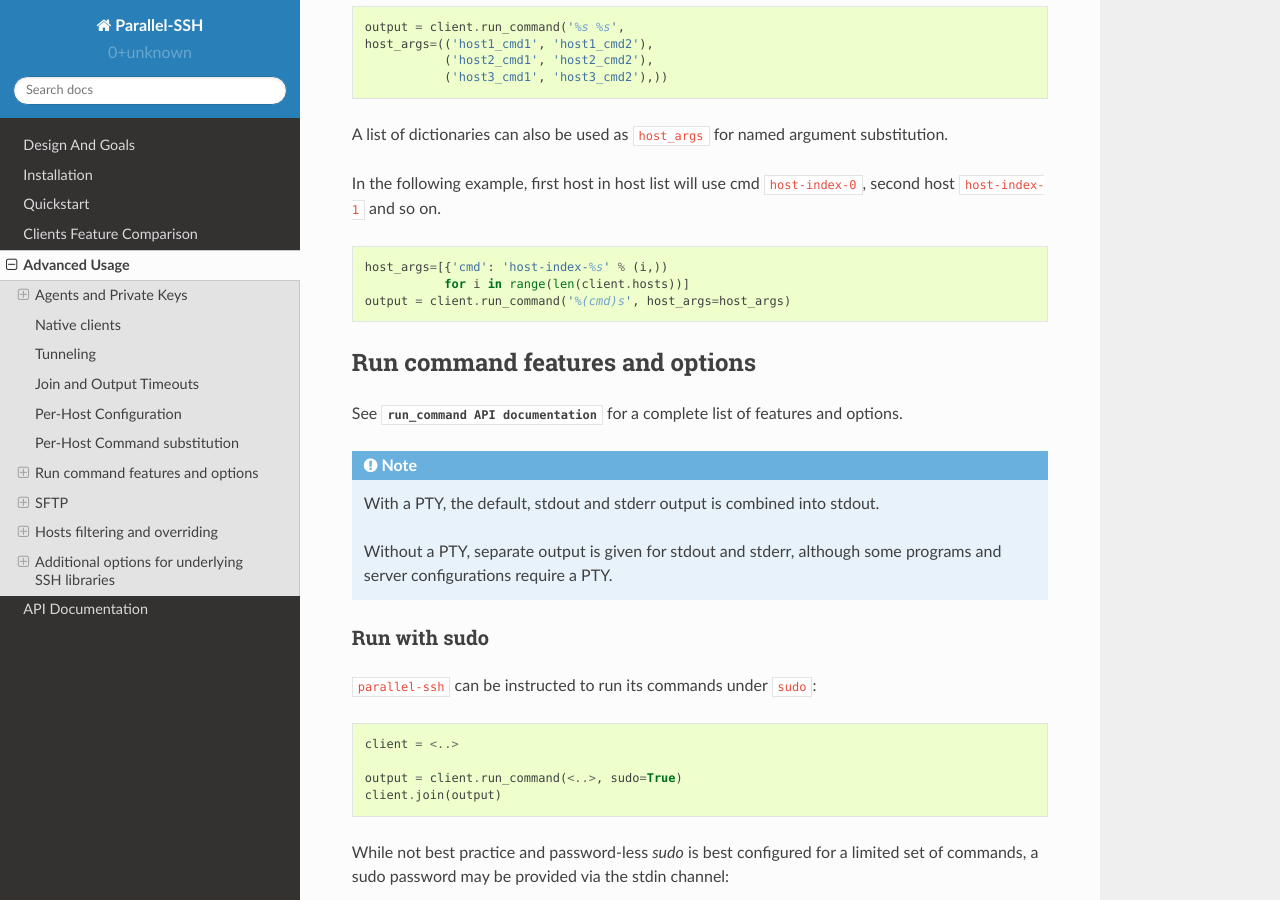
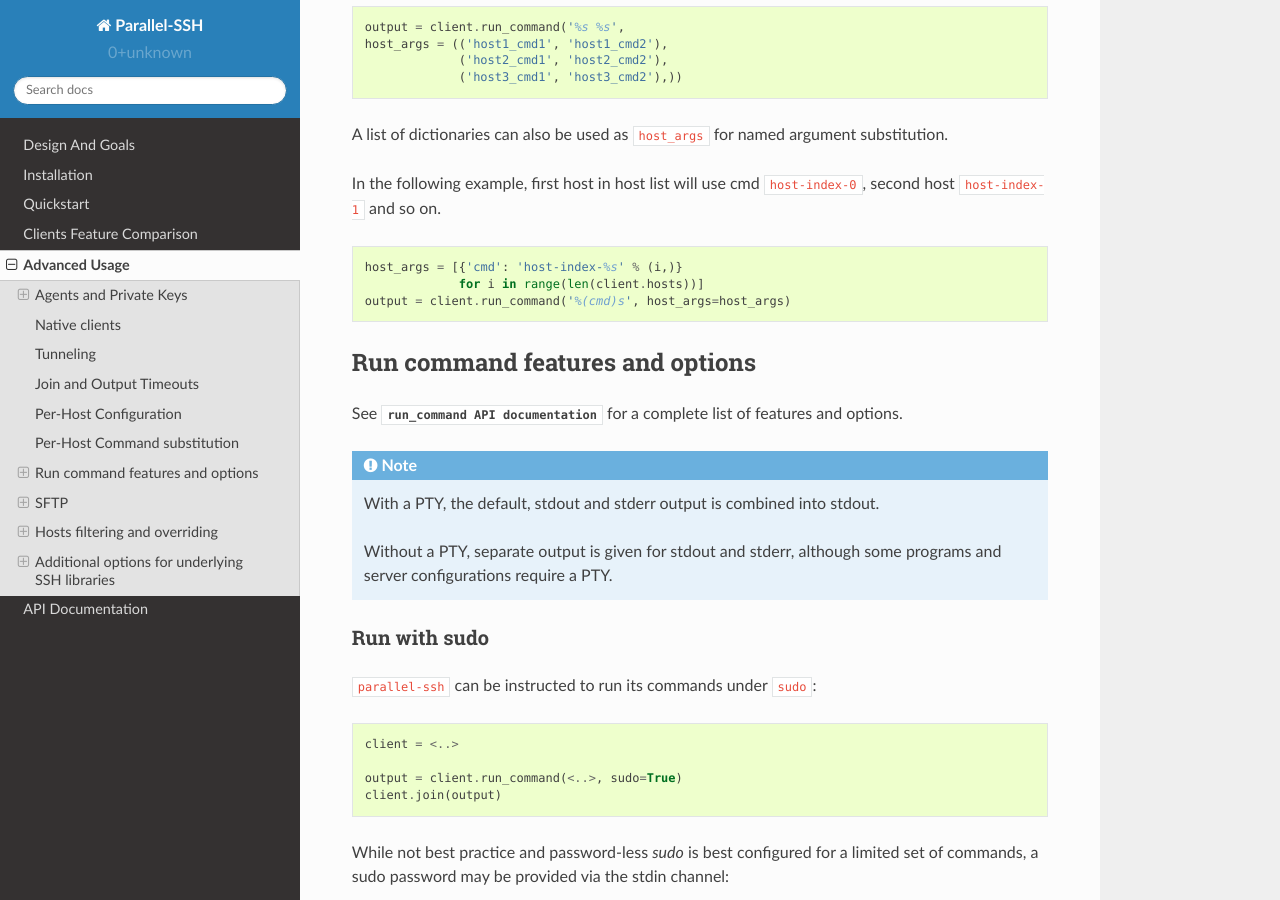
Before and after one commit to ParallelSSH/parallel-ssh, a Sphinx documentation site: the page built from doc/advanced.rst, in a window 1280 px wide and 900 px high, scrolled down 6669 px. Built offline with Sphinx 7.4.7 and the Read the Docs theme 2.0.0, drawn with Linux system fonts in a browser that asks for light colours.

Commit message:
Updated docs

```diff
--- a/doc/advanced.rst
+++ b/doc/advanced.rst
@@ -283,9 +280,9 @@
 .. code-block:: python
 
    output = client.run_command('%s %s',
-   host_args=(('host1_cmd1', 'host1_cmd2'),
-              ('host2_cmd1', 'host2_cmd2'),
-	      ('host3_cmd1', 'host3_cmd2'),))
+   host_args = (('host1_cmd1', 'host1_cmd2'),
+                ('host2_cmd1', 'host2_cmd2'),
+                ('host3_cmd1', 'host3_cmd2'),))
 
 A list of dictionaries can also be used as ``host_args`` for named argument substitution.
 
@@ -293,8 +290,8 @@
 
 .. code-block:: python
 
-   host_args=[{'cmd': 'host-index-%s' % (i,))
-              for i in range(len(client.hosts))]
+   host_args = [{'cmd': 'host-index-%s' % (i,)}
+                for i in range(len(client.hosts))]
    output = client.run_command('%(cmd)s', host_args=host_args)
 
 
```
Also changed, not shown: other parts of doc/advanced.rst (+0 -3 lines).
